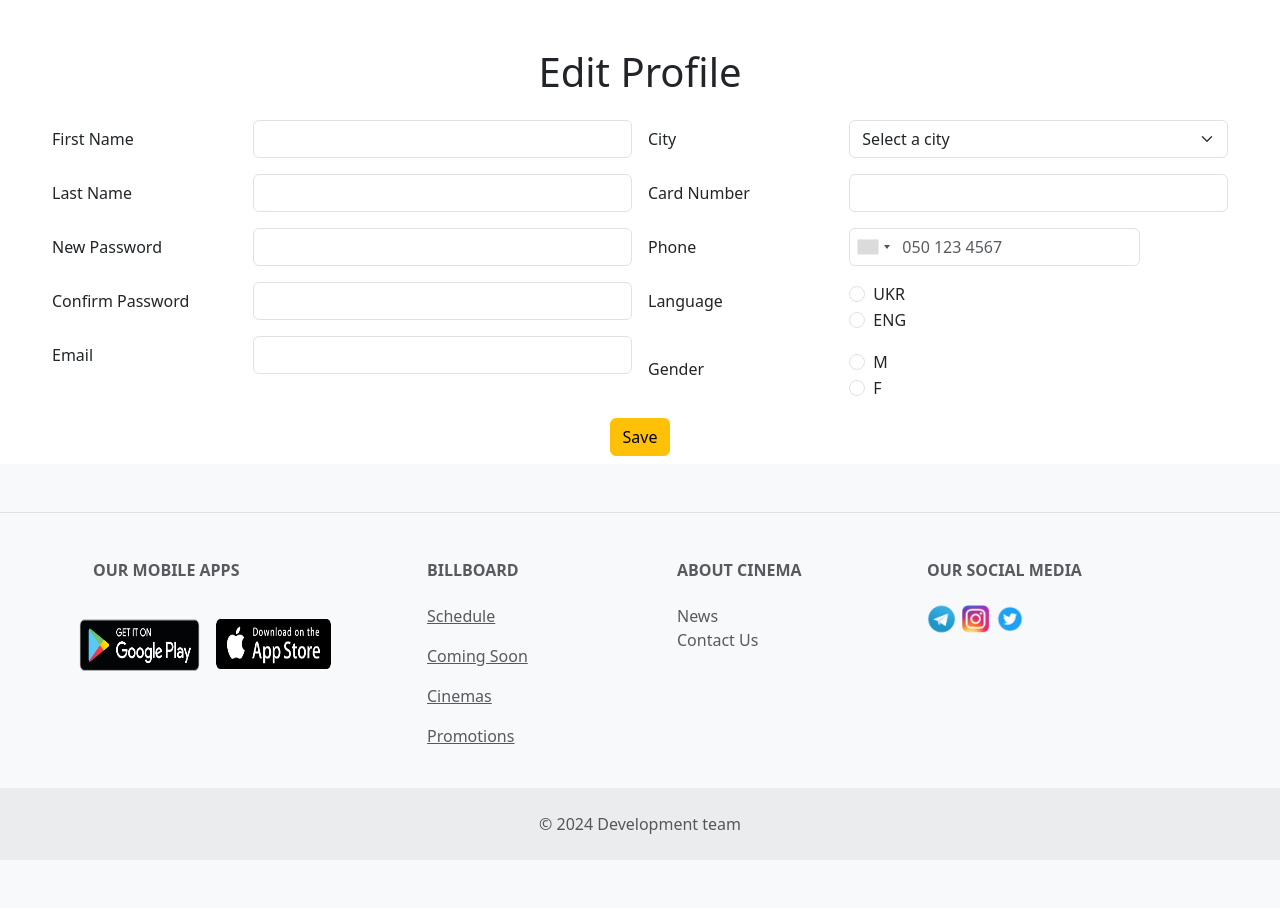
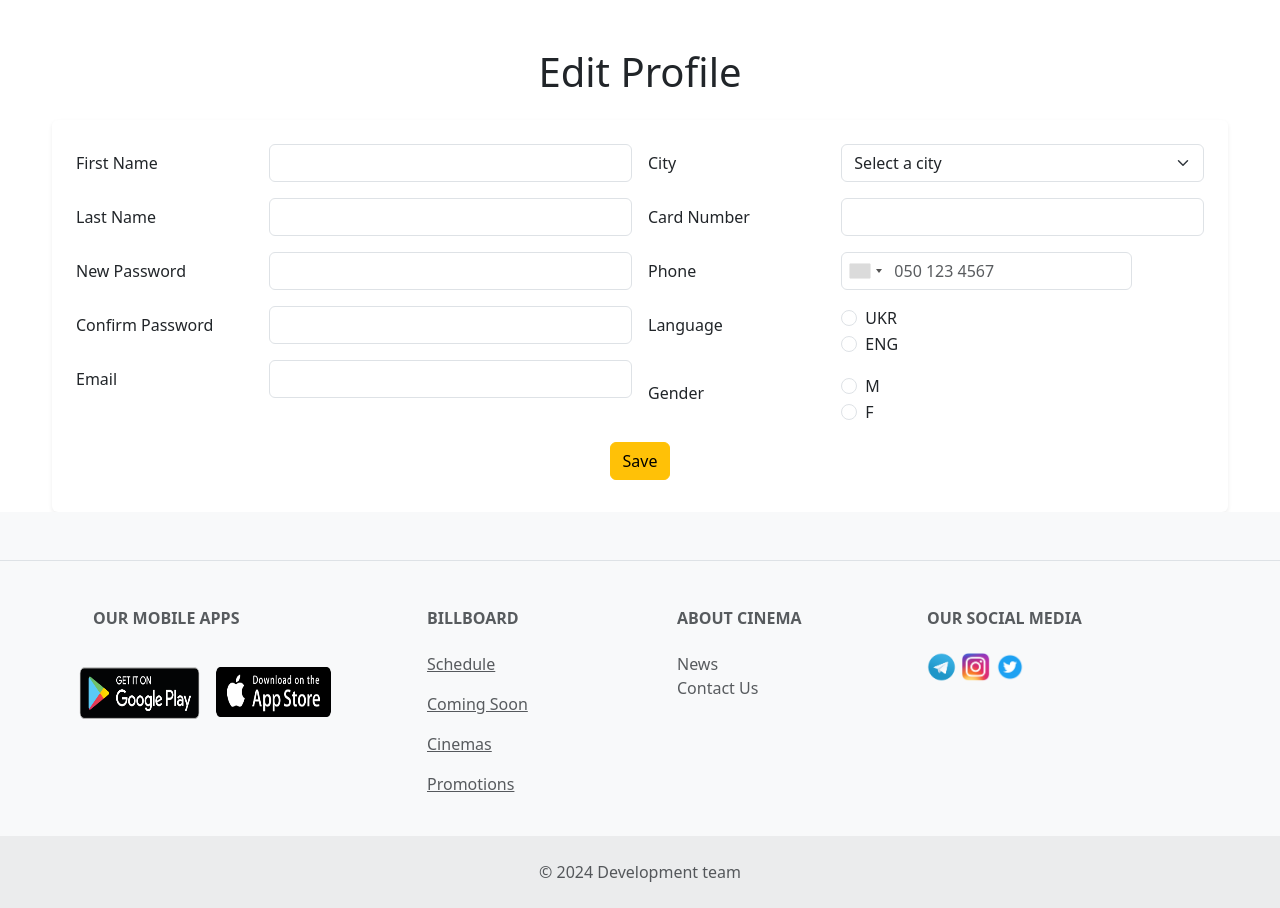
Before and after one commit to ValeriiaStartseva/Kino, a Django app: template src/users/templates/users/user_acc.html in a window 1280 px wide. Shown: the part 114-1022 px from the top of the page. Before the commit the page ends 974 px from the top, so only its background shows below. Run offline with Django 5.2, Linux system fonts and the light colour scheme; the template is opened without the code that fills it, so the values that code supplies are empty; parts of the project's set-up code (start-up, migrations or seed data) failed here and were passed over; grey boxes are pictures that could not be loaded.

```diff
--- a/src/users/templates/users/user_acc.html
+++ b/src/users/templates/users/user_acc.html
@@ -12,6 +12,7 @@
 <div class="cinemas-wrapper">
     <div class="container mt-5">
         <h1 class="mb-4 text-center">{% trans "Edit Profile" %}</h1>
+        <div class="form-wrapper bg-white p-4 shadow-sm rounded">
             <form id="UserProfileUpdateForm" method="post" action="{% url 'edit_profile' %}">
               {% csrf_token %}
               <div class="row g-3">
@@ -137,6 +138,7 @@
             </form>
         </div>
     </div>
+</div>
 
 <script>
   const input = document.querySelector("#phoneNumber");
```
Lines whose indentation alone changed are shown as unchanged.
